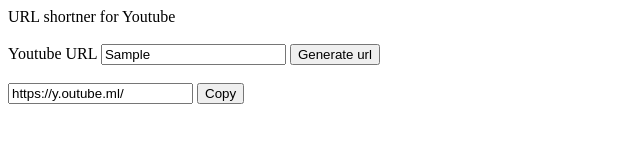
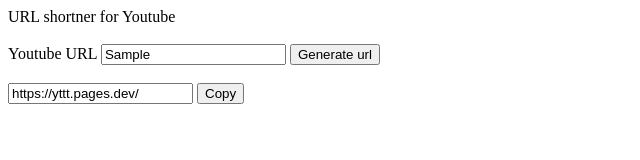
Before and after one commit to jahanpeer/yttt, a website: page index.html in a window 1280 px wide. Both pictures are taken after typing "Sample" into the empty fields and a click on the button "Generate url". Shown: the full height of the page, 0-640 px from the left. Drawn offline with Linux system fonts and the light colour scheme.

Commit message:
Update index.html

```diff
--- a/index.html
+++ b/index.html
@@ -25,7 +25,7 @@
     const genUrl = () => {
       let youtubeUrl = document.getElementById("youtube-url").value;
       let query = youtubeUrl.substring(32);
-      let url = "https://y.outube.ml/" + query;
+      let url = "https://yttt.pages.dev/" + query;
       document.getElementById("url").value = url;
       document.getElementById("hyper-url").value = url;
       document.getElementById("hyper-url").href = url;
```
